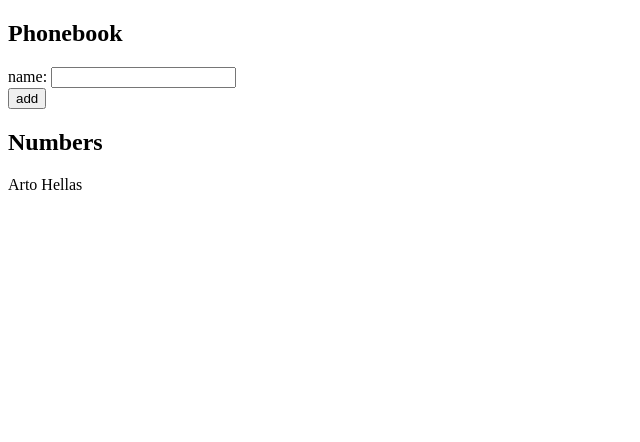
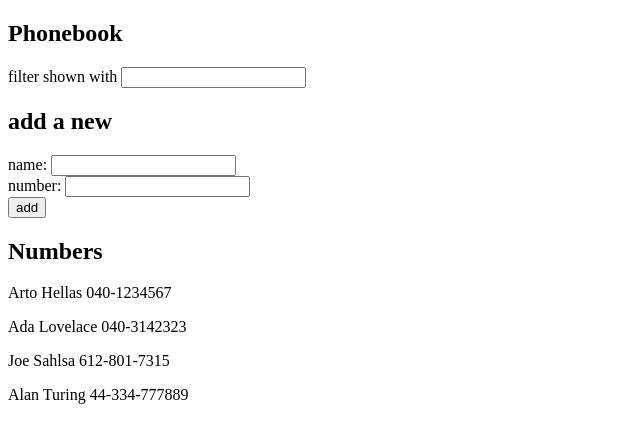
Before and after one commit to jsahlsa/fullstackopen, a React (Vite) app in the folder part2/phonebook/: page / in a window 1280 px wide. Shown: the top 442 px of the page, without its empty margins (0-640 px from the left). Built offline with nearby package versions, Linux system fonts and the light colour scheme.

Commit message:
finished part 2.8 and 2.9

```diff
--- a/part2/phonebook/src/App.jsx
+++ b/part2/phonebook/src/App.jsx
@@ -2,40 +2,71 @@ import { useState } from 'react'
 
 function App() {
     const [persons, setPersons] = useState([
-        { name: 'Arto Hellas' }
+        { name: 'Arto Hellas', number: '040-1234567', id: 1 },
+        { name: 'Ada Lovelace', number: '040-3142323', id: 2 },
+        { name: 'Joe Sahlsa', number: '612-801-7315', id: 3 },
+        { name: 'Alan Turing', number: '44-334-777889', id: 4 },
     ])
     const [newName , setNewName] = useState('')
+    const [newNumber, setNewNumber] = useState('')
+    const [filter, setFilter] = useState('')
+    const [filteredPersons, setFilteredPersons] = useState(persons)
 
     const handleNameChange = (e) => {
         console.log(e.target.value)
         setNewName(e.target.value)
     }
 
+    const handleNumberChange = (e) => {
+        console.log(e.target.value)
+        setNewNumber(e.target.value)
+    }
+
+    const handleFilter = (e) => {
+        setFilter(e.target.value)
+        console.log(filter, e.target.value)
+        const newPersons = persons.filter(person => {
+            return person.name.toLowerCase().includes(e.target.value.toLowerCase())
+        })
+        console.log(newPersons)
+        setFilteredPersons(newPersons)
+    }
+
     const handleSubmit = (e) => {
         e.preventDefault()
-        const newPerson = { name: newName }
+        const newPerson = { name: newName, number: newNumber }
         const exists = persons.some(person => person.name === newName)
         if (exists) {
             alert(`${newName} is already added to the phonebook`)
         } else {
             setPersons(persons.concat(newPerson))
             setNewName('')
+            setNewNumber('')
         }
     }
 
     return (
         <>
             <h2>Phonebook</h2>
+            filter shown with <input onChange={handleFilter} value={filter} />
+            <h2>add a new</h2>
             <form onSubmit={handleSubmit}>
                 <div>
                     name: <input onChange={handleNameChange} value={newName} />
+                </div>
+                <div>
+                    number: <input onChange={handleNumberChange} value={newNumber} />
                 </div>
                 <div>
                     <button type='submit'>add</button>
                 </div>
             </form>
             <h2>Numbers</h2>
-            {persons.map(person => <p key={person.name}>{person.name}</p>)}
+            {
+                filter.length > 0 ?
+                    filteredPersons.map(person => <p key={person.name}>{person.name} {person.number}</p>) :
+                    persons.map(person => <p key={person.name}>{person.name} {person.number}</p>)
+            }
         </>
     )
 }
```
